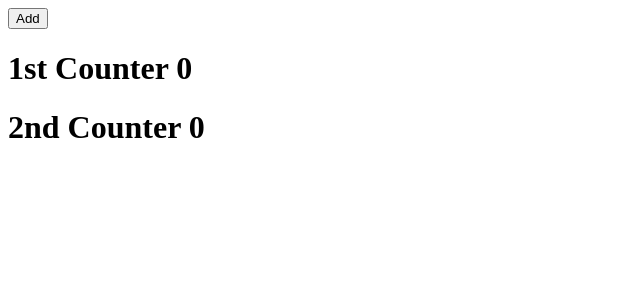
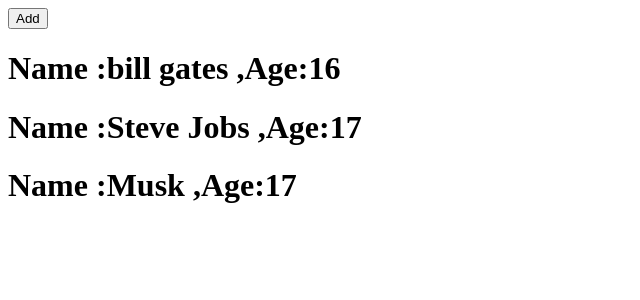
Before and after one commit to SayyidRadhin/firebase, a React (Create React App) app: page / in a window 1280 px wide. Shown: the top 300 px of the page, without its empty margins (0-640 px from the left). Built offline with nearby package versions, Linux system fonts and the light colour scheme.

Commit message:
added a map sample

```diff
--- a/src/App.js
+++ b/src/App.js
@@ -1,5 +1,6 @@
 import {useState} from 'react'
-import Counter from './Counter';
+import Employee from './Employee'
+
 function App() {
   const [count,setCount] =useState(0)
 
@@ -7,16 +8,22 @@
     setCount(count+1)
 
   }
-  let obj = {
-    title:'1st Counter',
-    count
-  }
+
+  let emp =[{name:'bill gates',age:16},
+  {name:'Steve Jobs',age:17},
+  {name:'Musk',age:17},
+]
   return (
     <div className='App'>
       <button onClick={addCount}>Add</button>
-     <Counter {...obj}/>
-     <Counter title='2nd Counter' count={count}/>
 
+     {
+       emp.map((obj)=>{
+              return(
+                <Employee name={obj.name} age={obj.age} />
+              )
+       })
+     }
     </div>
   );
 }
--- a/src/Counter.jsx
+++ /dev/null
@@ -1,13 +0,0 @@
-import React from 'react'
-
-function Counter({title,count}) {
-
-
-    return (
-        <div>
-             <h1>{title} {count}</h1>
-        </div>
-    )
-}
-
-export default Counter
--- /dev/null
+++ b/src/Employee.js
@@ -0,0 +1,11 @@
+import React from 'react'
+
+function Employee(props) {
+    return (
+        <div>
+            <h1>Name :{props.name} ,Age:{props.age}</h1>
+        </div>
+    )
+}
+
+export default Employee
```
Also changed, not shown: 1 other file (tests, documents, lock files or other folders).
